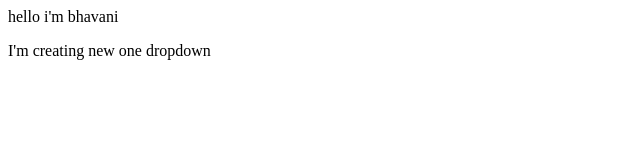
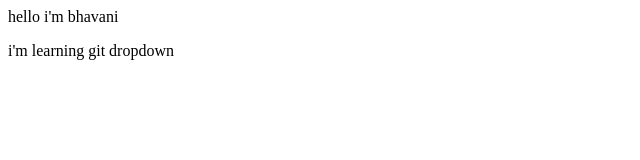
Before and after one commit to Bhavani1384/localrepo, a plain HTML site: page index.html in a window 1280 px wide. Shown: the full height of the page, 0-640 px from the left. Drawn offline with Linux system fonts and the light colour scheme.

Commit message:
dropdown

```diff
--- a/index.html
+++ b/index.html
@@ -1,2 +1,2 @@
 <p>hello i'm bhavani</p>
-<p>I'm creating new one dropdown</p>
+<p>i'm learning git dropdown</p>
```
